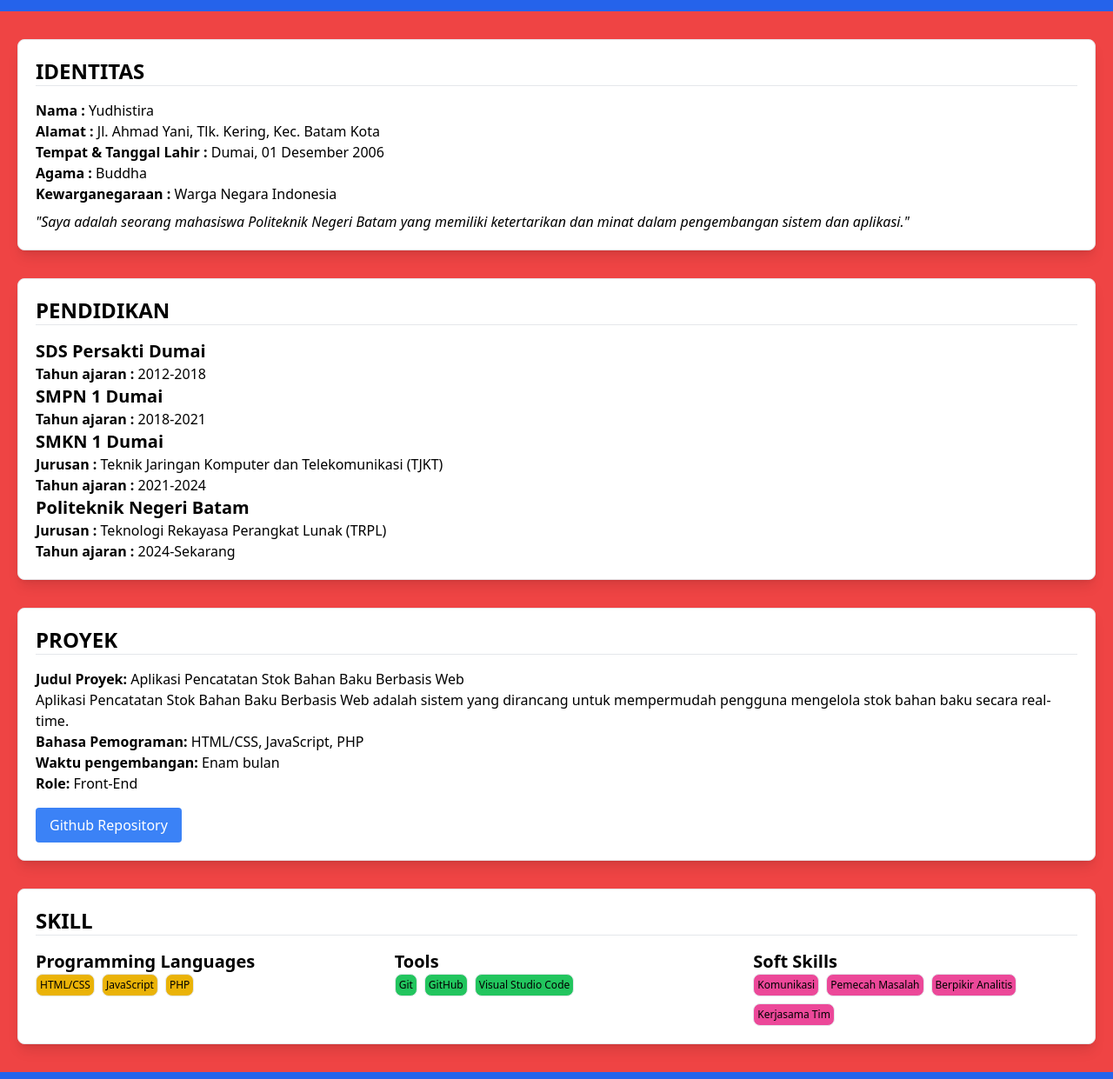
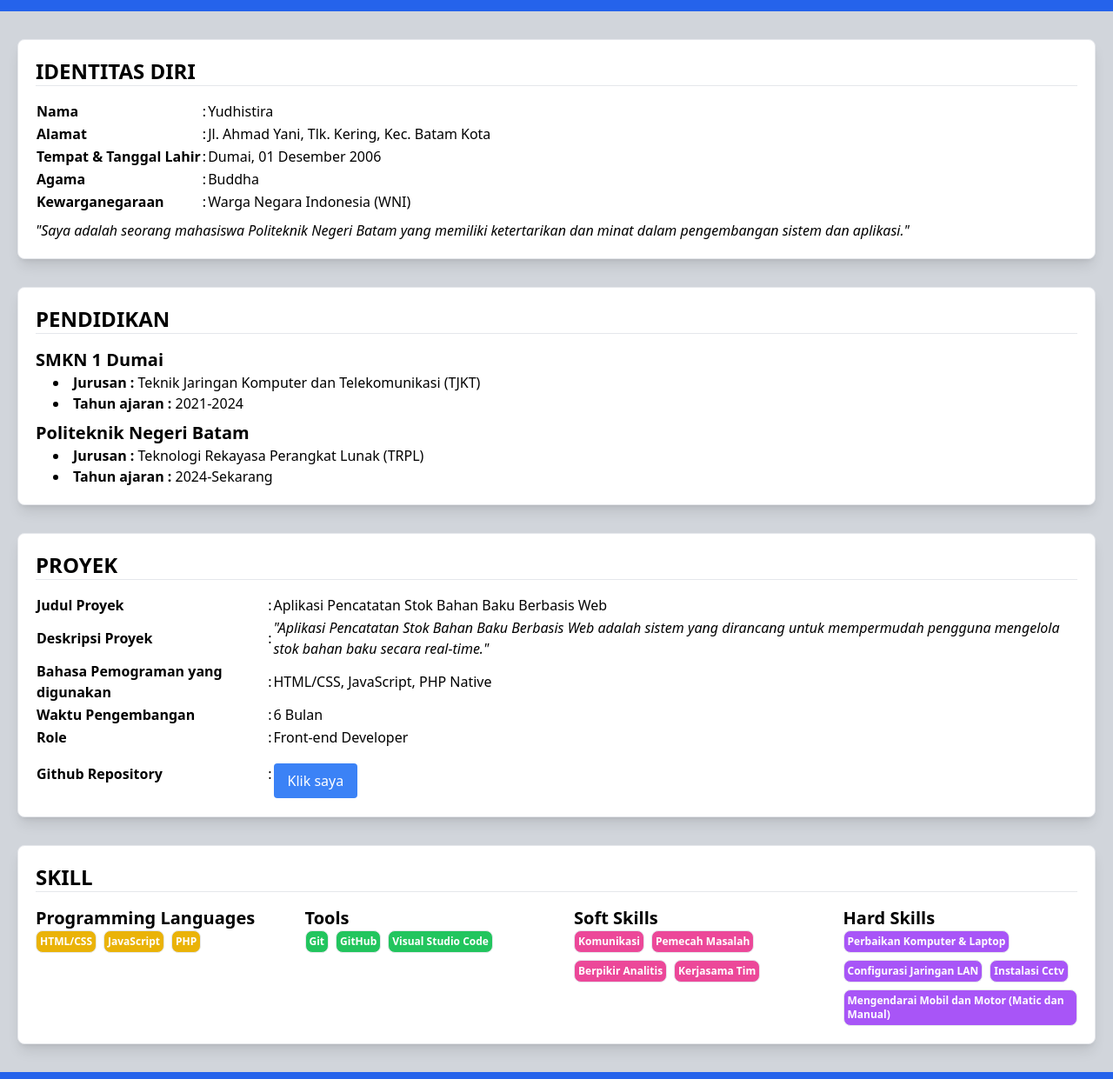
Before and after one commit to youdid-max/personal_branding, a plain HTML site: page index.html in a window 1280 px wide. Shown: the part 59-1300 px from the top of the page at 87% size. Drawn offline with nearby package versions, Linux system fonts and the light colour scheme.

Commit message:
Perubahan Kedua

```diff
--- a/index.html
+++ b/index.html
@@ -5,13 +5,13 @@
     <meta charset="UTF-8">
     <meta name="viewport" content="width=device-width, initial-scale=1.0">
     <title>Personal Branding</title>
-    <!-- Pastikan Tailwind CSS menggunakan CDN atau file lokal yang tepat -->
+    <!-- Tailwind -->
     <script src="https://cdn.tailwindcss.com"></script>
     <!-- Font Awesome -->
     <link href="https://cdnjs.cloudflare.com/ajax/libs/font-awesome/6.0.0-beta3/css/all.min.css" rel="stylesheet">
 </head>
 
-<body class="bg-red-500">
+<body class="bg-gray-300">
 
     <!-- Navigation Bar -->
     <nav class="bg-blue-600 p-4">
@@ -19,53 +19,101 @@
             <div class="flex items-center">
             <span class="text-white font-bold text-xl">Personal Branding</span>
         </div>
-        <div class="flex items-center">
-            <a class="mr-1 text-white py-2 px-4 rounded hover:bg-green-700 inline-block" href="#identitas">Identitas</a>
-            <a class="mr-1 text-white py-2 px-4 rounded hover:bg-green-700 inline-block" href="#pendidikan">Pendidikan</a>
-            <a class="mr-1 text-white py-2 px-4 rounded hover:bg-green-700 inline-block" href="#proyek">Proyek</a>
-            <a class="text-white py-2 px-4 rounded hover:bg-green-700 inline-block" href="#skill">Skill</a>
-
+            <div class="flex items-center">
+                <a class="mr-1 text-white py-2 px-4 rounded hover:bg-green-700 inline-block hover:border-b" href="#identitas">Identitas</a>
+                <a class="mr-1 text-white py-2 px-4 rounded hover:bg-green-700 inline-block hover:border-b" href="#pendidikan">Pendidikan</a>
+                <a class="mr-1 text-white py-2 px-4 rounded hover:bg-green-700 inline-block hover:border-b" href="#proyek">Proyek</a>
+                <a class="text-white py-2 px-4 rounded hover:bg-green-700 inline-block hover:border-b" href="#skill">Skill</a>
         </div>
         </div>
     </nav>
 
     <!-- Identitas -->
     <div id="identitas" class="border rounded-lg p-5 shadow-lg bg-white mt-8 mx-5">
-        <h2 class="text-2xl font-bold mb-4 border-b">IDENTITAS</h2>
-        <p><span class="font-bold">Nama :</span> Yudhistira</p>
-        <p><span class="font-bold">Alamat :</span> Jl. Ahmad Yani, Tlk. Kering, Kec. Batam Kota</p>
-        <p><span class="font-bold">Tempat & Tanggal Lahir :</span> Dumai, 01 Desember 2006</p>
-        <p><span class="font-bold">Agama :</span> Buddha</p>
-        <p><span class="font-bold">Kewarganegaraan :</span> Warga Negara Indonesia</p>
+        <h2 class="text-2xl font-bold mb-4 border-b">IDENTITAS DIRI</h2>
+        <table>
+            <tr>
+                <td class="font-bold">Nama</td>
+                <td>:</td>
+                <td>Yudhistira</td>
+            </tr>
+            <tr>
+                <td class="font-bold">Alamat</td>
+                <td>:</td>
+                <td>Jl. Ahmad Yani, Tlk. Kering, Kec. Batam Kota</td>
+            </tr>
+            <tr>
+                <td class="font-bold">Tempat & Tanggal Lahir</td>
+                <td>:</td>
+                <td>Dumai, 01 Desember 2006</td>
+            </tr>
+            <tr>
+                <td class="font-bold">Agama</td>
+                <td>:</td>
+                <td>Buddha</td>
+            </tr>
+            <tr>
+                <td class="font-bold">Kewarganegaraan</td>
+                <td>:</td>
+                <td>Warga Negara Indonesia (WNI)</td>
+            </tr>
+        </table>
+
         <p class="italic mt-2">"Saya adalah seorang mahasiswa Politeknik Negeri Batam yang memiliki ketertarikan dan minat dalam pengembangan sistem dan aplikasi."</p>
     </div>
 
     <!-- Pendidikan -->
     <div id="pendidikan" class="border rounded-lg p-5 shadow-lg bg-white mt-8 mx-5">
         <h2 class="text-2xl font-bold mb-4 border-b">PENDIDIKAN</h2>
-        <p><span class="font-bold text-xl">SDS Persakti Dumai</span></p>
-        <p><span class="font-bold">Tahun ajaran :</span> 2012-2018</p>
-        <p><span class="font-bold text-xl">SMPN 1 Dumai</span></p>
-        <p><span class="font-bold">Tahun ajaran :</span> 2018-2021</p>
         <p><span class="font-bold text-xl">SMKN 1 Dumai</span></p>
-        <p><span class="font-bold">Jurusan :</span> Teknik Jaringan Komputer dan Telekomunikasi (TJKT)</p>
-        <p><span class="font-bold">Tahun ajaran :</span> 2021-2024</p>
-        <p><span class="font-bold text-xl">Politeknik Negeri Batam</span></p>
-        <p><span class="font-bold">Jurusan :</span> Teknologi Rekayasa Perangkat Lunak (TRPL)</p>
-        <p><span class="font-bold">Tahun ajaran :</span> 2024-Sekarang</p>
+        <ulp>
+            <li class="ml-5"><span class="font-bold">Jurusan :</span> Teknik Jaringan Komputer dan Telekomunikasi (TJKT)</li>
+            <li class="ml-5 mb-2"><span class="font-bold">Tahun ajaran :</span> 2021-2024</li>
+        </ul>
+        <p><span class="font-bold text-xl ">Politeknik Negeri Batam</span></p>
+        <ulp>
+            <li class="ml-5"><span class="font-bold">Jurusan :</span> Teknologi Rekayasa Perangkat Lunak (TRPL)</li>
+            <li class="ml-5"><span class="font-bold">Tahun ajaran :</span> 2024-Sekarang</li>
+        </ulp>
     </div>
 
     <!-- Proyek -->
     <div id="proyek" class="border rounded-lg p-5 shadow-lg bg-white mt-8 mx-5">
         <h2 class="text-2xl font-bold mb-4 border-b">PROYEK</h2>
-        <p><span class="font-bold">Judul Proyek:</span> Aplikasi Pencatatan Stok Bahan Baku Berbasis Web</p>
-        <p>Aplikasi Pencatatan Stok Bahan Baku Berbasis Web adalah sistem yang dirancang untuk mempermudah pengguna mengelola stok bahan baku secara real-time.</p>
-        <ul>
-            <li><span class="font-bold">Bahasa Pemograman:</span> HTML/CSS, JavaScript, PHP</li>
-            <li><span class="font-bold">Waktu pengembangan:</span> Enam bulan</li>
-            <li><span class="font-bold">Role:</span> Front-End</li>
-            <li>
-                <a href="https://github.com/youdid-max/PBO" class="bg-blue-500 text-white py-2 px-4 rounded hover:bg-green-700 inline-block mt-4">Github Repository</a>
+        <table>
+            <tr>
+                <td><span class="font-bold">Judul Proyek</span></td>
+                <td>:</td>
+                <td>Aplikasi Pencatatan Stok Bahan Baku Berbasis Web</td>
+            </tr>
+            <tr>
+                <td><span class="font-bold">Deskripsi Proyek</span></td>
+                <td>:</td>
+                <td class="italic mt-2 mb-2">"Aplikasi Pencatatan Stok Bahan Baku Berbasis Web adalah sistem yang dirancang untuk mempermudah pengguna mengelola stok bahan baku secara real-time."</td>
+            </tr>
+            <tr>
+                <td><span class="font-bold">Bahasa Pemograman yang digunakan</span></td>
+                <td>:</td>
+                <td >HTML/CSS, JavaScript, PHP Native</td>
+            </tr>
+            <tr>
+                <td><span class="font-bold">Waktu Pengembangan</span></td>
+                <td>:</td>
+                <td >6 Bulan</td>
+            </tr>
+            <tr>
+                <td><span class="font-bold">Role</span></td>
+                <td>:</td>
+                <td>Front-end Developer</td>
+            </tr>
+            <tr>
+                <td><span class="font-bold">Github Repository</span></td>
+                <td>:</td>
+                <td><a href="https://github.com/youdid-max/PBO" class="bg-blue-500 text-white py-2 px-4 rounded hover:bg-green-700 inline-block mt-4">Klik saya</a></td>
+            </tr>
+
+        </table>
+
             </li>
         </ul>
     </div>
@@ -73,10 +121,10 @@
     <!-- Skill -->
     <div id="skill" class="border rounded-lg p-5 shadow-lg bg-white mt-8 mx-5 mb-8">
         <h2 class="text-2xl font-bold mb-4 border-b">SKILL</h2>
-        <div class="grid grid-cols-1 sm:grid-cols-2 md:grid-cols-3 gap-10">
+        <div class="grid grid-cols-1 sm:grid-cols-2 md:grid-cols-4 gap-10">
             <div>
                 <span class="font-bold text-xl">Programming Languages</span>
-                <div class="text-xs flex flex-wrap gap-2">
+                <div class="text-xs flex flex-wrap gap-2 font-bold text-white">
                     <span class="bg-yellow-500 border rounded-lg p-1 inline-block">HTML/CSS</span>
                     <span class="bg-yellow-500 border rounded-lg p-1 inline-block">JavaScript</span>
                     <span class="bg-yellow-500 border rounded-lg p-1 inline-block">PHP</span>
@@ -85,7 +133,7 @@
 
             <div>
                 <span class="font-bold text-xl">Tools</span>
-                <div class="text-xs flex flex-wrap gap-2">
+                <div class="text-xs flex flex-wrap gap-2 text-white font-bold">
                     <span class="bg-green-500 border rounded-lg p-1 inline-block">Git</span>
                     <span class="bg-green-500 border rounded-lg p-1 inline-block">GitHub</span>
                     <span class="bg-green-500 border rounded-lg p-1 inline-block">Visual Studio Code</span>
@@ -94,11 +142,21 @@
 
             <div>
                 <span class="font-bold text-xl">Soft Skills</span>
-                <div class="text-xs flex flex-wrap gap-2">
+                <div class="text-xs flex flex-wrap gap-2 font-bold text-white">
                     <span class="bg-pink-500 border rounded-lg p-1 inline-block">Komunikasi</span>
                     <span class="bg-pink-500 border rounded-lg p-1 inline-block">Pemecah Masalah</span>
                     <span class="bg-pink-500 border rounded-lg p-1 inline-block">Berpikir Analitis</span>
                     <span class="bg-pink-500 border rounded-lg p-1 inline-block">Kerjasama Tim</span>
+                </div>
+            </div>
+
+            <div>
+                <span class="font-bold text-xl">Hard Skills</span>
+                <div class="text-xs flex flex-wrap gap-2 font-bold text-white">
+                    <span class="bg-purple-500 border rounded-lg p-1 inline-block">Perbaikan Komputer & Laptop</span>
+                    <span class="bg-purple-500 border rounded-lg p-1 inline-block">Configurasi Jaringan LAN</span>
+                    <span class="bg-purple-500 border rounded-lg p-1 inline-block">Instalasi Cctv</span>
+                    <span class="bg-purple-500 border rounded-lg p-1 inline-block">Mengendarai Mobil dan Motor (Matic dan Manual)</span>
                 </div>
             </div>
         </div>
```
